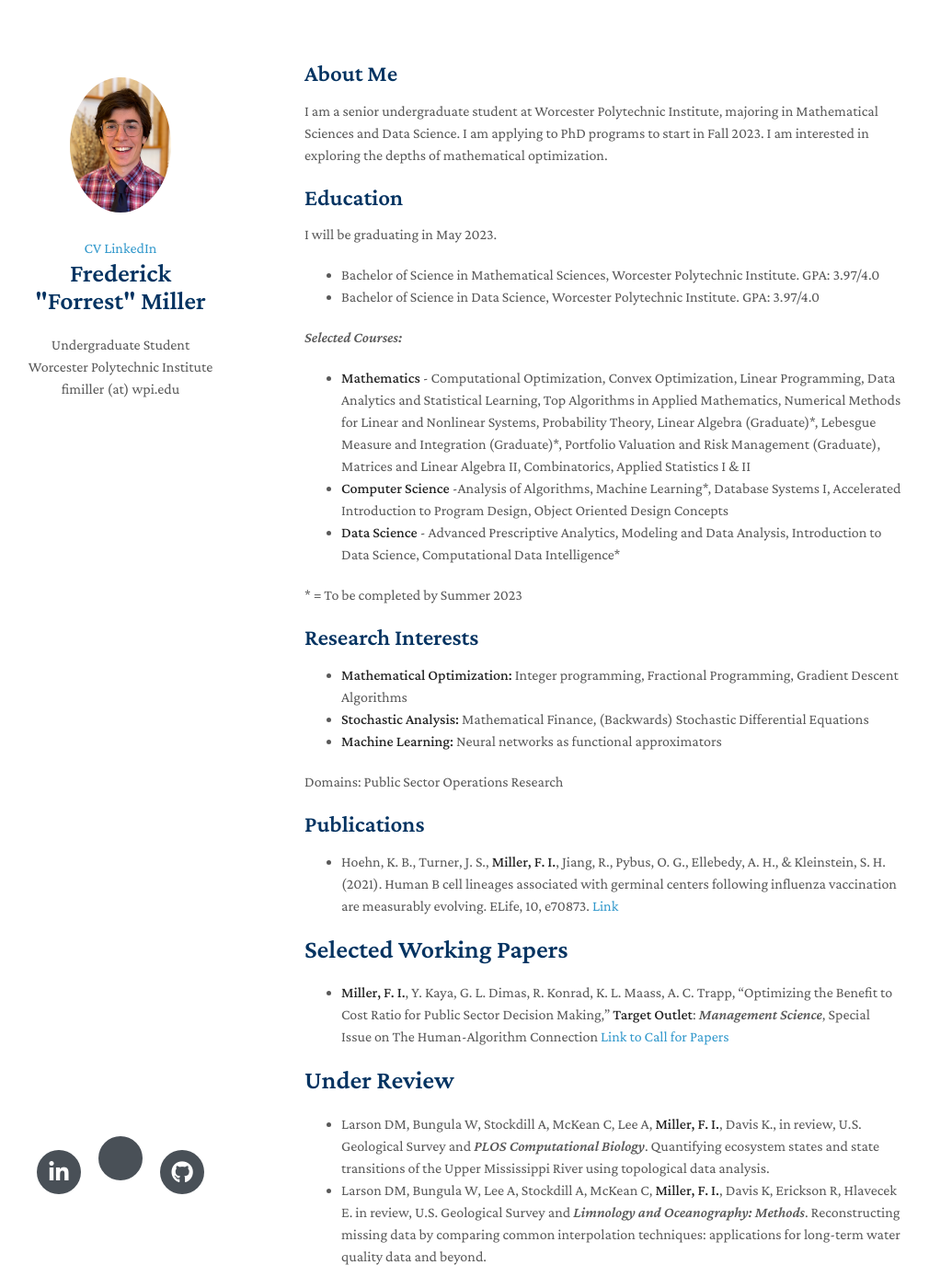
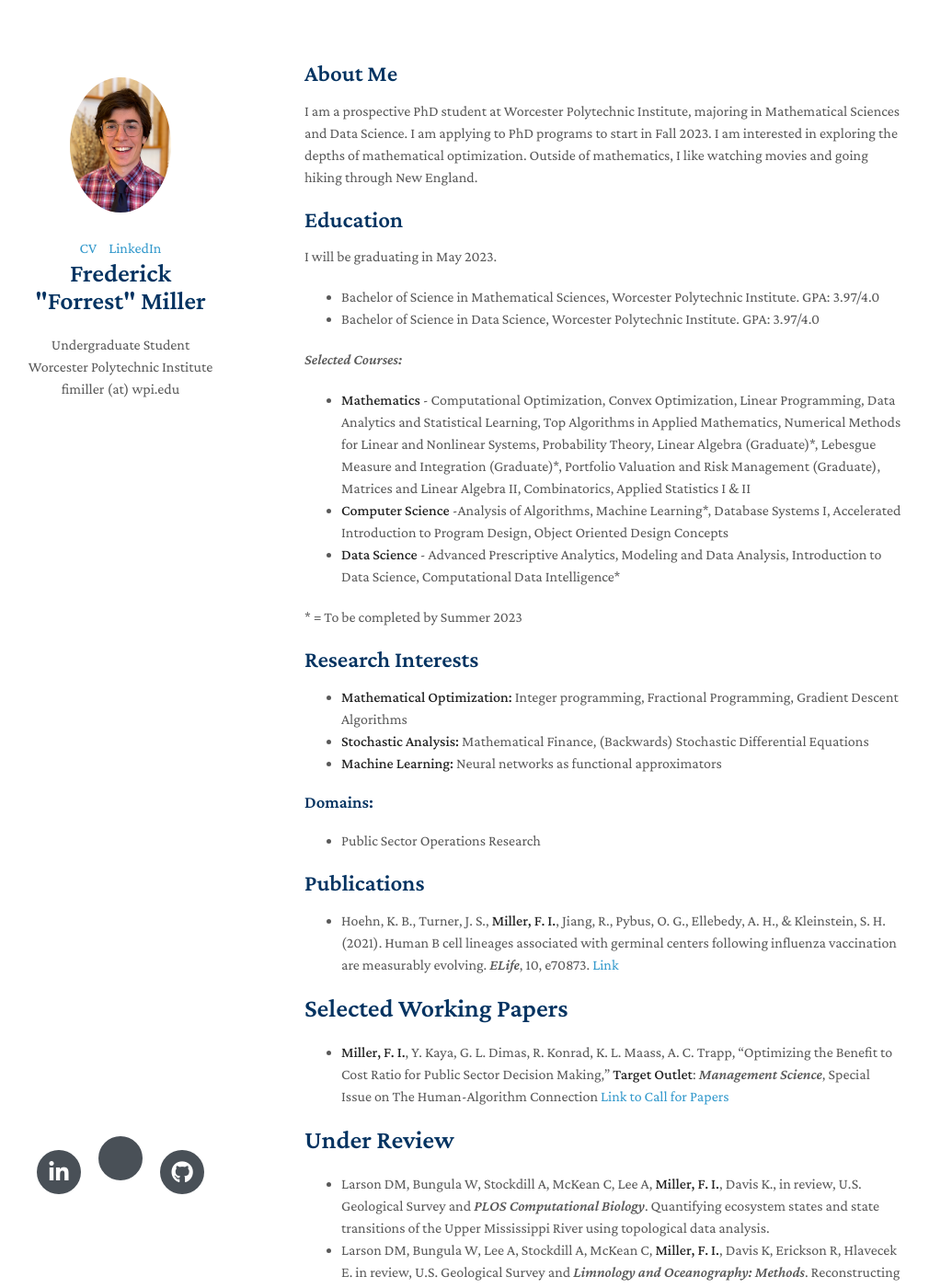
Before and after one commit to fimiller/fimiller.github.io, a Jekyll site: the page built from index.md, in a window 1280 px wide and 1400 px high. Shown: the whole window at 92% size, without its empty margins (139-1149 px from the left). Built offline with Jekyll 4.4.1, drawn with Linux system fonts in a browser that asks for light colours; nearby versions of some CDN libraries; a style sheet for code colours, icons or effects is not loaded; our own code applies the rules of GitHub Pages for plain Markdown files.

Commit message:
added some personality

```diff
--- a/_layouts/homepage.html
+++ b/_layouts/homepage.html
@@ -32,7 +32,8 @@
         {% endif %}
 		{% if site.cv %}
 		<br>
-			<a target="_blank" href="{{site.cv}}">CV</a>
+			<a style="padding-right:10px;" target="_blank" href="{{site.cv}}">CV</a>
+
 			<a target="_blank" href="https://www.linkedin.com/in/frederick-miller-769b4917a/">LinkedIn</a>
         <br>
         {% endif %}
--- a/index.md
+++ b/index.md
@@ -4,7 +4,7 @@
 
 ## About Me
 
-I am a senior undergraduate student at Worcester Polytechnic Institute, majoring in Mathematical Sciences and Data Science. I am applying to PhD programs to start in Fall 2023. I am interested in exploring the depths of mathematical optimization.
+I am a prospective PhD student at Worcester Polytechnic Institute, majoring in Mathematical Sciences and Data Science. I am applying to PhD programs to start in Fall 2023. I am interested in exploring the depths of mathematical optimization. Outside of mathematics, I like watching movies and going hiking through New England.
 
 ## Education
 I will be graduating in May 2023.
```
Also changed, not shown: other parts of index.md (+3 -2 lines).
